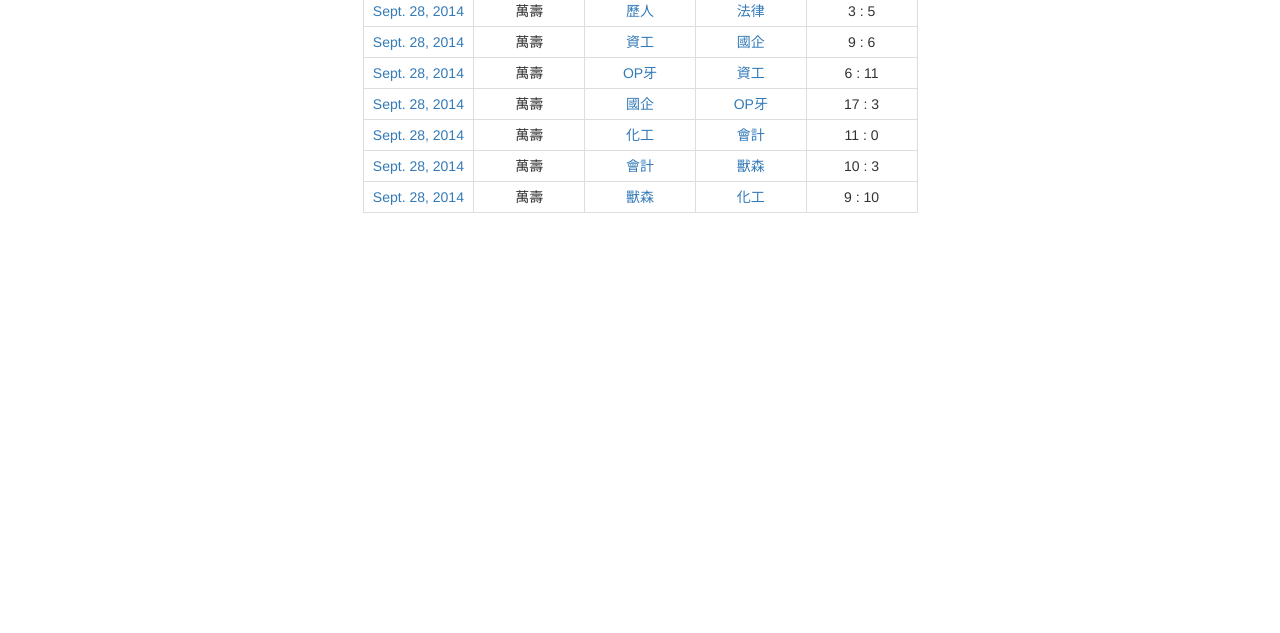
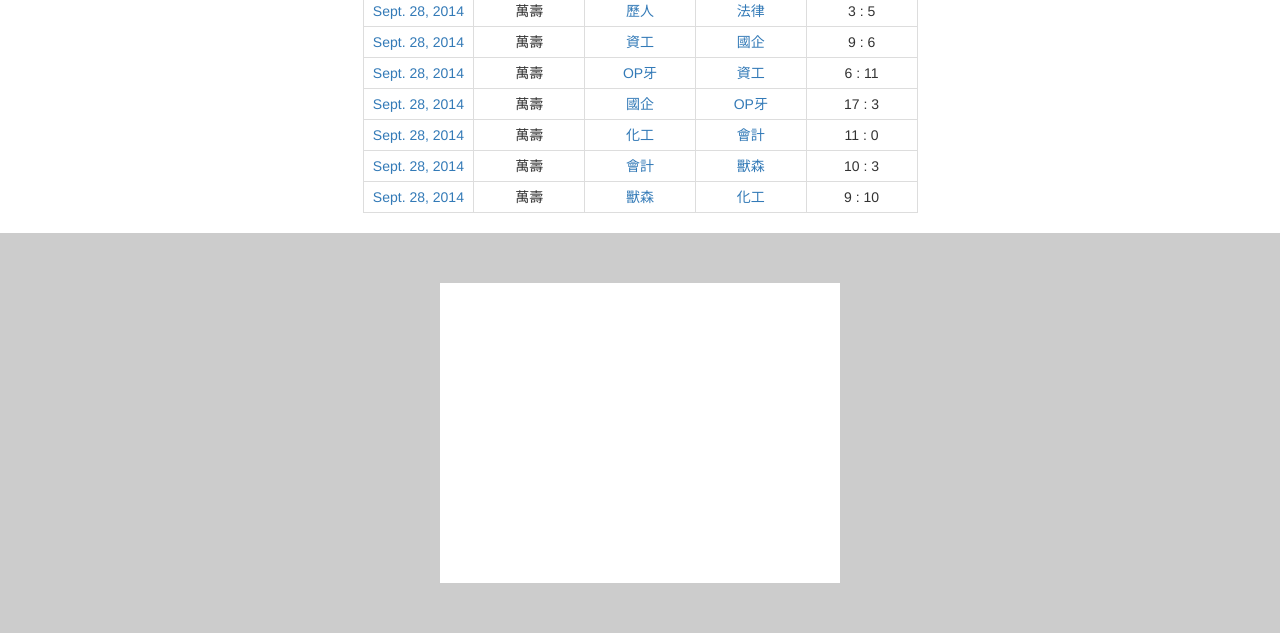
Before and after one commit to ParkerPo/ntusbleague, a Django app: page /game in a window 1280 px wide. Shown: the part 1419-2052 px from the top of the page. Before the commit the page ends 1632 px from the top, so only its background shows below. Run offline with Django 3.2, Linux system fonts and the light colour scheme; data comes from the database, SQL or seed files in the repository; data that the repository does not hold is empty; parts of the project's set-up code (start-up, migrations or seed data) failed here and were passed over; some libraries are stand-ins or nearby versions.

Commit message:
add fb footer

```diff
--- a/sbleague/static/css/basic.css
+++ b/sbleague/static/css/basic.css
@@ -91,3 +91,20 @@ table{
     float: none;
 
 }
+
+.footer{
+    bottom: 0;
+    width: 100%;
+    height: 400px;
+    background-color: #CCCCCC;
+}
+
+.footer > .container {
+    padding: 50px 30px 30px;
+}
+
+.footer > .container > .row > .fb-box {
+    height: 300px;
+    width: 400px;
+    background-color: #FFFFFF !important;
+}
--- a/sbleague/templates/basic.html
+++ b/sbleague/templates/basic.html
@@ -93,6 +93,14 @@
 		</nav>
 	</div>
 
+		    <div id="fb-root"></div>
+    		<script>(function(d, s, id) {
+	    	  var js, fjs = d.getElementsByTagName(s)[0];
+		      if (d.getElementById(id)) return;
+                js = d.createElement(s); js.id = id;
+    		    js.src = "//connect.facebook.net/en_US/sdk.js#xfbml=1&version=v2.0";
+	    	    fjs.parentNode.insertBefore(js, fjs);
+    		}(document, 'script', 'facebook-jssdk'));</script>
 {% endblock "header" %}
 
 	<div class="main-body">
--- a/sbleague/templates/sbleague/allgame.html
+++ b/sbleague/templates/sbleague/allgame.html
@@ -78,5 +78,14 @@
 
 	</div>
 
+    <div class="footer">
+        <div class="container">
+            <div class="row row-center">
+                <div class="fb-box col-center">
+    	            <div class="fb-like-box" data-href="https://www.facebook.com/NTUSBLeague" data-width="400" data-height="300" data-colorscheme="light" data-show-faces="true" data-header="true" data-stream="false" data-show-border="true"></div>
+                </div>
+            </div>
+        </div>
+    </div>
 
 {% endblock content %}
```
Also changed, not shown: sbleague/templates/sbleague/allbatting.html (+9 -0 lines), sbleague/templates/sbleague/allpitching.html (+9 -0 lines), sbleague/templates/sbleague/allteam.html (+9 -0 lines), sbleague/templates/sbleague/game.html (+9 -0 lines), sbleague/templates/sbleague/index.html (+9 -13 lines), sbleague/templates/sbleague/people.html (+11 -0 lines), sbleague/templates/sbleague/team.html (+12 -0 lines).
